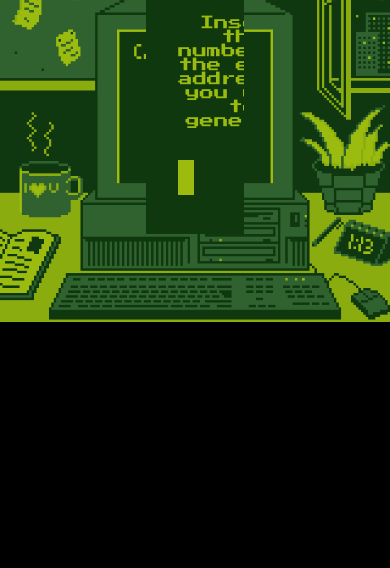
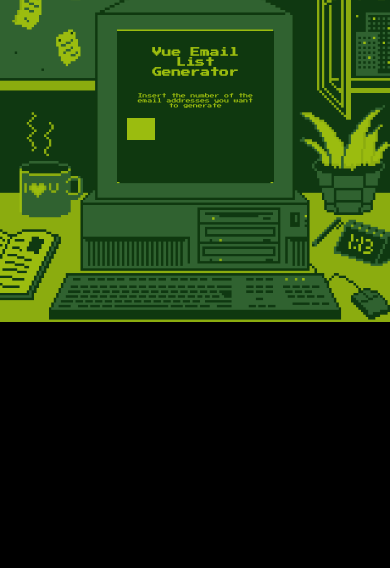
Before and after one commit to vito-pizzulli/vue-email-list, a plain HTML site: page index.html in a window 390 px wide. Shown: the part 276-844 px from the top of the page. Drawn offline with nearby package versions, Linux system fonts and the light colour scheme.

Commit message:
added responsive elements size

```diff
--- a/css/style.css
+++ b/css/style.css
@@ -50,9 +50,8 @@
     margin: .5rem;
 }
 
-div.screen input {
-    width: 15%;
-    text-align: center;
+div.screen input,
+div.screen button {
     background-color: #9bbc0f;
     color: #0f380f;
     border: none;
@@ -61,16 +60,69 @@
     font-size: 1.2rem;
 }
 
+div.screen input {
+    width: 15%;
+    text-align: center;
+}
+
 div.screen button {
     width: fit-content;
-    background-color: #9bbc0f;
-    color: #0f380f;
-    border: none;
-    font-family: 'Press Start 2P', cursive;
-    padding: .5rem;
-    font-size: 1.2rem;
 }
 
 div.screen ul {
     list-style: none;
 }
+
+div.screen ul > li {
+    margin: .5rem 0;
+}
+
+
+/* Responsive Layouts */
+
+/* XS Layout (from 0px to 575px */
+@media screen and (max-width: 575px) {
+    body {
+        font-size: .3rem;
+    }
+
+    div.screen {
+        width: 40.2%;
+        height: 17.9%;
+        top: 36.4%;
+        left: 30%;
+        padding: .5rem;
+    }
+
+    div.screen input {
+        width: 20%;
+    }
+
+    div.screen h1,
+    div.screen span,
+    div.screen input {
+        margin: .5rem;
+}
+
+    div.screen input,
+    div.screen button {
+        padding: .5rem;
+        font-size: .4rem;
+        margin: .1rem;
+        margin-bottom: .5rem;
+    }
+}
+
+/* 2K Layout (from 2560px to 3840px */
+@media screen and (min-width: 2560px) {
+    html {
+        font-size: 20px;
+    }
+}
+
+/* 4K Layout (from 3840px to higher resolutions */
+@media screen and (min-width: 3840px) {
+    html {
+        font-size: 30px;
+    }
+}
```
